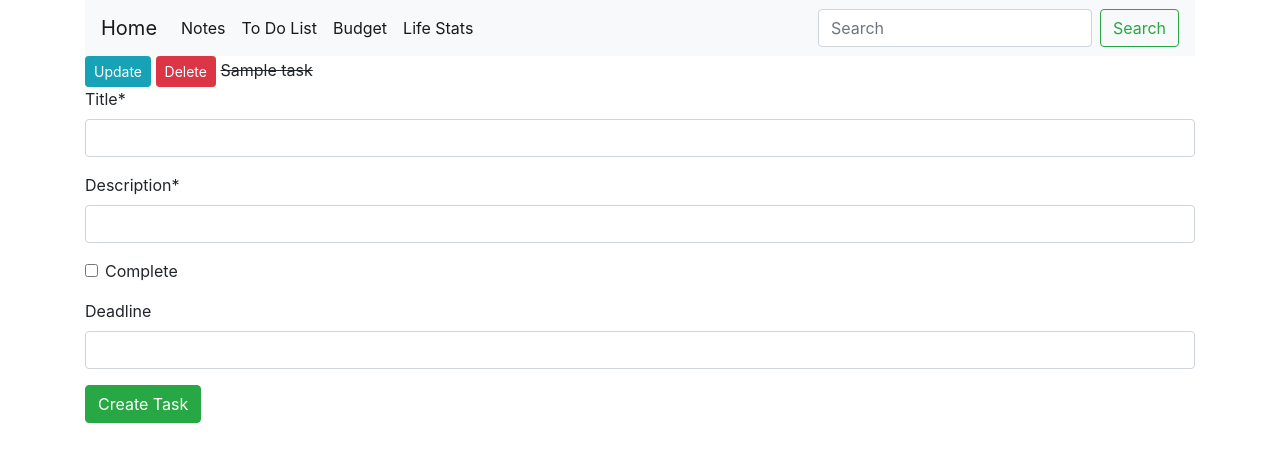
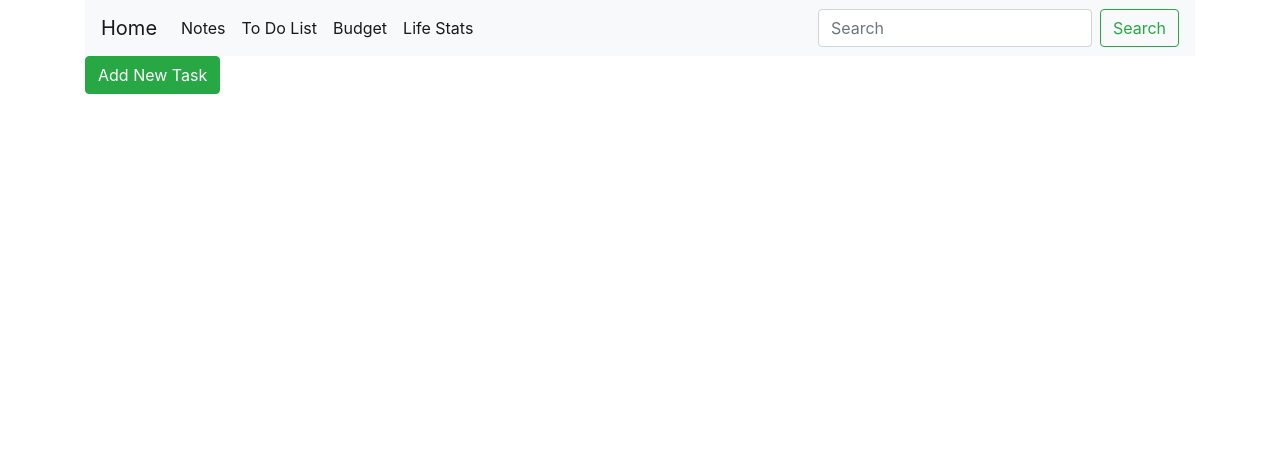
Before and after one commit to emretasar/MultipurposeWebTool, a Django app: page /todos/ in a window 1280 px wide. Shown: the top 462 px of the page. Run offline with Django 4.2, Linux system fonts and the light colour scheme; tables that the repository leaves empty hold one stand-in row (values such as "Sample post"); some libraries are stand-ins or nearby versions.

Commit message:
Ownership feature for tasks is added. Some frontend updates are done.

```diff
--- a/register/urls.py
+++ b/register/urls.py
@@ -2,6 +2,6 @@ from django.urls import path
 from . import views
 
 urlpatterns = [
-    path('login/', views.login, name='login_page'),
+    path('login/', views.log_in, name='login_page'),
     path('register/', views.register, name='register_page'),
 ]
--- a/todo/models.py
+++ b/todo/models.py
@@ -7,6 +7,10 @@ class Task(models.Model):
 	complete = models.BooleanField(default=False)
 	created = models.DateTimeField(auto_now_add=True)
 	deadline = models.DateField()
+	owner = models.CharField(max_length=16, default="Not Known")
 
 	def __str__(self):
-		return self.title
+		return (self.title)
+
+	def get_owner(self):
+		return self.owner
--- a/todo/templates/todo/list.html
+++ b/todo/templates/todo/list.html
@@ -1,30 +1,56 @@
 {% extends "main/home.html" %}
 
-{% block title %}
-Tasks
-{% endblock %}
+{% block title %} Tasks {% endblock %}
 
 {% load crispy_forms_tags %}
 
 {% block content %}
 
+    <div class="list-container">
+        <div class="row">
             {% for task in tasks %}
-        <div class="item-row">
+                {% if task.owner == user %}
+                    <div class="col-4 d-flex align-items-stretch">
+                        <div class="card text-center" style="width: 24rem; height: 12rem">
+                            <div class="card-body">
+                                <h5 class="card-title {% if task.complete %}completed-task{% endif %}">{{ task.title }}</h5>
+                                <h6 class="card-subtitle {% if task.deadline == today %}text-danger{% endif %}">Deadline: {{task.deadline}}</h6>
+                                <p class="card-text">{{task.description}}</p>
                                 <a class="btn btn-sm btn-info" href="{% url 'update_task' task.id %}">Update</a>
                                 <a class="btn btn-sm btn-danger" href="{% url 'delete' task.id %}">Delete</a>
+                            </div>
+                        </div>
+                    </div>
+                {% endif %}
+        {% endfor %}
+        </div>
 
-            {% if task.complete == True %}
-            <strike>{{task}}</strike>
-            {% else %}
-            <span>{{task}}</span>
-            {% endif %}
-        </div>
-    {% endfor %}
+        <button type="button" id="showFormButton" class="btn btn-success">Add New Task</button>
 
-    <form method="POST" class="form-group">
+        <form method="POST" class="form-group" id="taskForm" style="display: none;">
             {% csrf_token %}
             {{ form|crispy }}
             <button type="submit" class="btn btn-success">Create Task</button>
         </form>
+    </div>
+
+    <style>
+        .completed-task {
+            text-decoration: line-through;
+        }
+    </style>
+
+    <script>
+        const showFormButton = document.getElementById("showFormButton");
+        const taskForm = document.getElementById("taskForm");
+
+        showFormButton.addEventListener("click", function () {
+            if (taskForm.style.display === "none" || taskForm.style.display === "") {
+                taskForm.style.display = "block";
+            } else {
+                taskForm.style.display = "none";
+            }
+        });
+    </script>
 
 {% endblock %}
--- a/todo/views.py
+++ b/todo/views.py
@@ -1,22 +1,25 @@
 from django.shortcuts import render, redirect
-from django.shortcuts import render
+from datetime import date
 from .models import Task
 from .forms import TaskForm
 
 def todos(request):
-    user = request.user
-    print(user.username)
-    tasks = Task.objects.all()
-    if request.method == "POST":
-        form = TaskForm(request.POST)
-        if form.is_valid():
-            form.save()
-            context = {'tasks':tasks, 'form':form}
-            return render(request, 'todo/list.html', context)
-    else:
-        form = TaskForm()
-        context = {'tasks':tasks, 'form':form}
-        return render(request, 'todo/list.html', context)
+	today = date.today()
+	user = request.user
+	tasks = Task.objects.all()
+	if request.method == "POST":
+		form = TaskForm(request.POST)
+		if form.is_valid():
+			form.save()
+			latest_created_task = tasks.latest("created")
+			latest_created_task.owner = user.username
+			latest_created_task.save()
+			context = {'tasks':tasks, 'form':form, 'user':user.username, 'today':today}
+			return render(request, 'todo/list.html', context)
+	else:
+		form = TaskForm()
+		context = {'tasks':tasks, 'form':form, 'user':user.username, 'today':today}
+		return render(request, 'todo/list.html', context)
 
 
 def updateTask(request, pk):
@@ -36,10 +39,5 @@ def updateTask(request, pk):
 
 def deleteTask(request, pk):
 	item = Task.objects.get(id=pk)
-
-	if request.method == 'POST':
-		item.delete()
-		return redirect('/todos')
-
-	context = {'item':item}
-	return render(request, 'todo/delete.html', context)
+	item.delete()
+	return redirect('/todos')
```
Also changed, not shown: register/views.py (+11 -10 lines), todo/forms.py (+1 -13 lines), todo/templates/todo/delete.html (deleted, +0 -20 lines), todo/migrations/0003_task_owner.py (added). Lines whose indentation alone changed are shown as unchanged.
